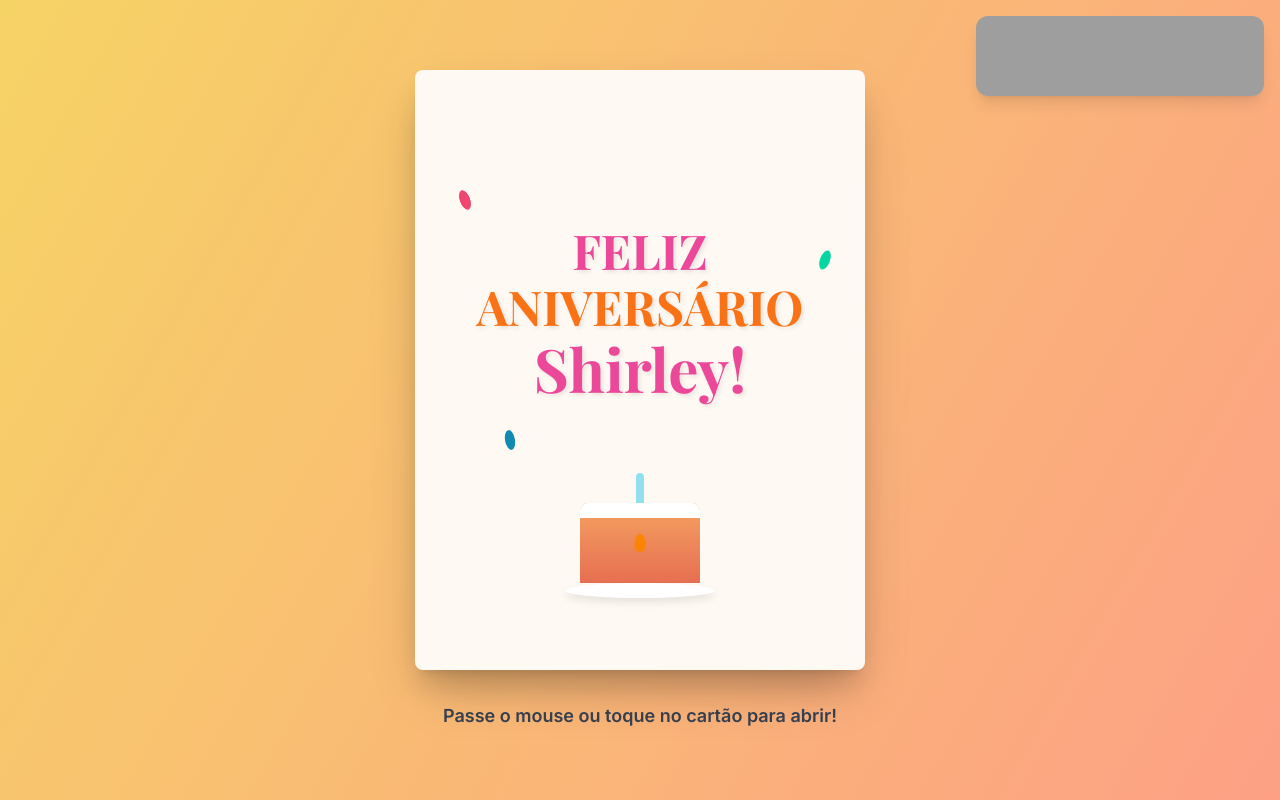
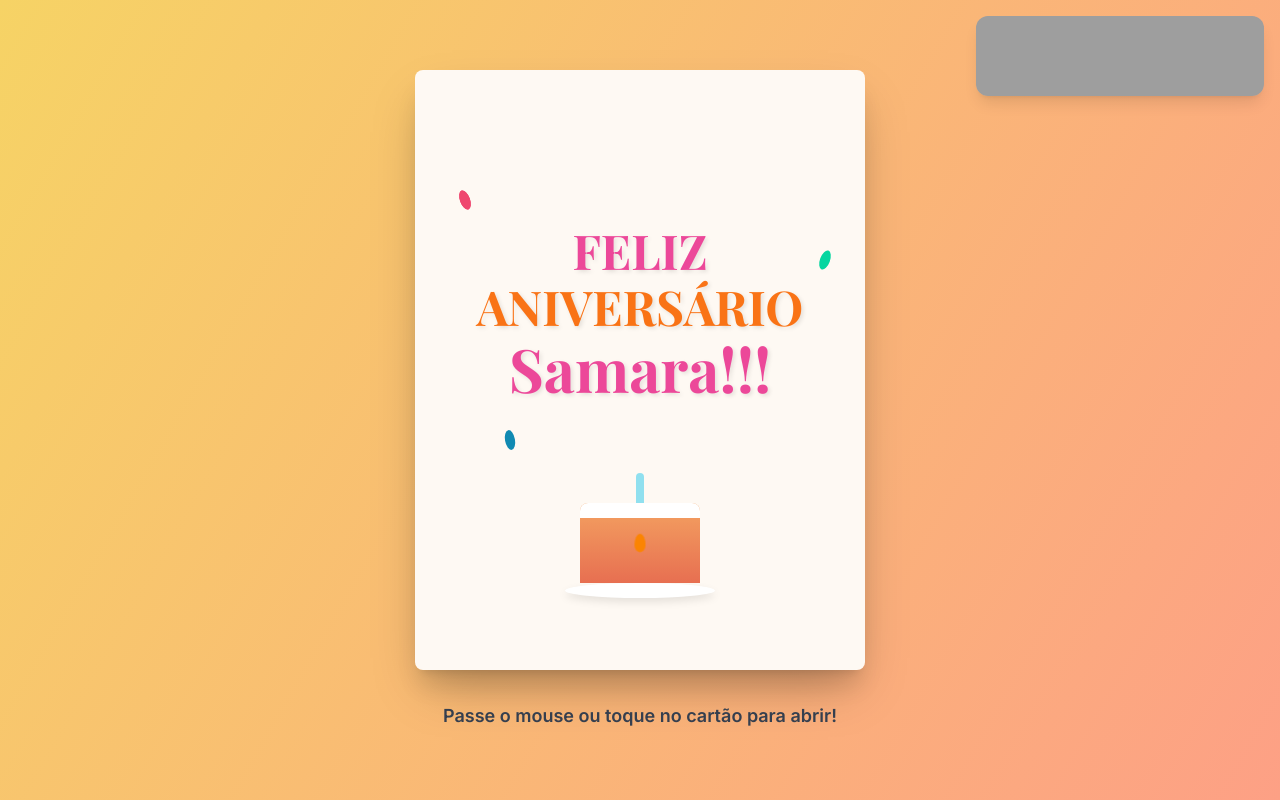
Before and after one commit to 916joao/Samara89, a plain HTML site: page index.html in a window 1280 px wide. Both pictures are taken after a click on the button "Abrir Cartão". Drawn offline with nearby package versions, Linux system fonts and the light colour scheme; grey boxes are pictures that could not be loaded.

Commit message:
Change birthday name from 'Shirley' to 'Samara'

```diff
--- a/index.html
+++ b/index.html
@@ -234,7 +234,7 @@
                 <div class="front-text z-10">
                     <h3 class="happy text-4xl sm:text-5xl font-bold text-pink-500">FELIZ</h3>
                     <h2 class="bday text-4xl sm:text-5xl font-bold text-orange-500 my-2">ANIVERSÁRIO</h2>
-                    <h3 class="toyou text-5xl sm:text-6xl font-bold text-pink-500">Shirley!</h3>
+                    <h3 class="toyou text-5xl sm:text-6xl font-bold text-pink-500">Samara!!!</h3>
                 </div>
 
                 <!-- Bolo e Prato (elementos personalizados) -->
```
